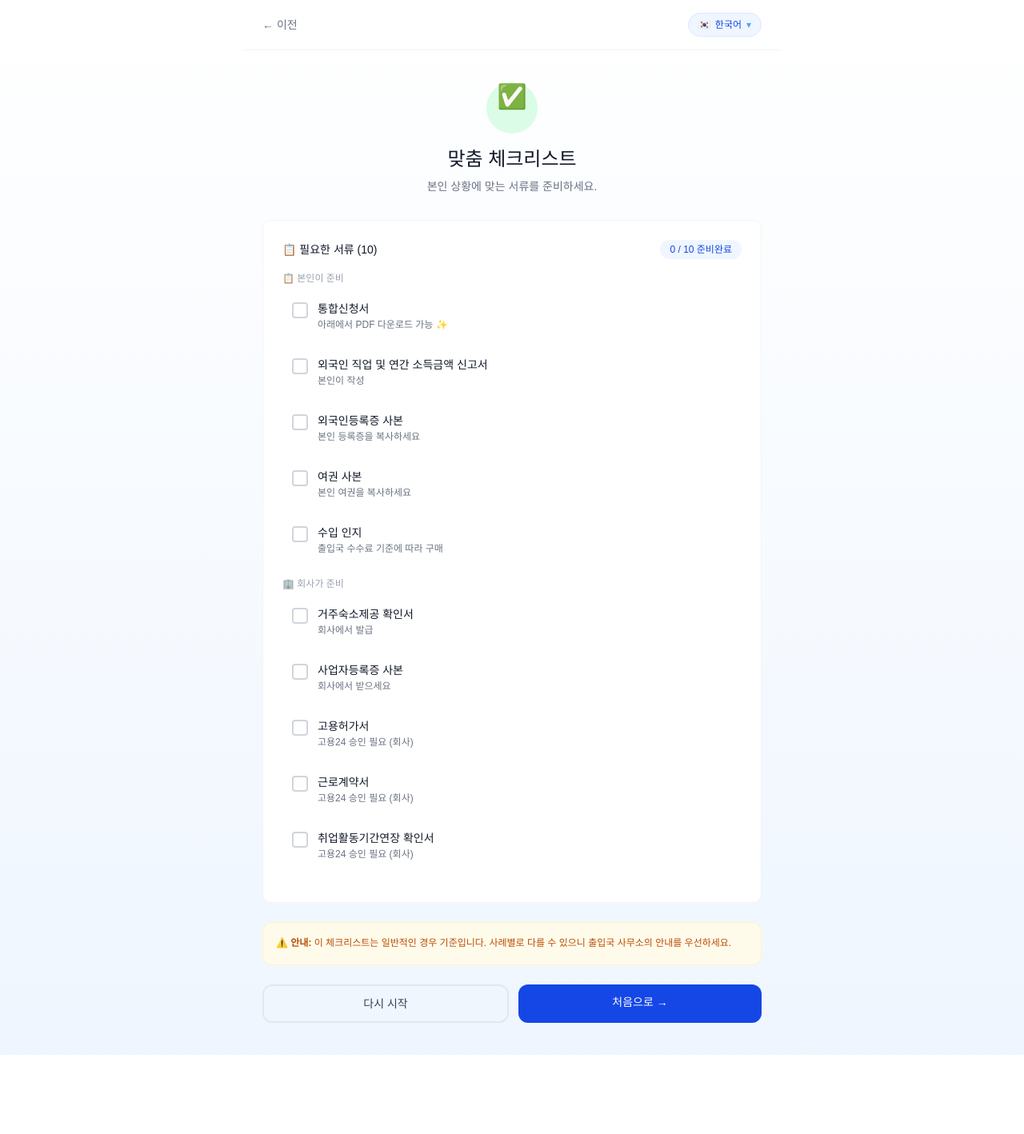
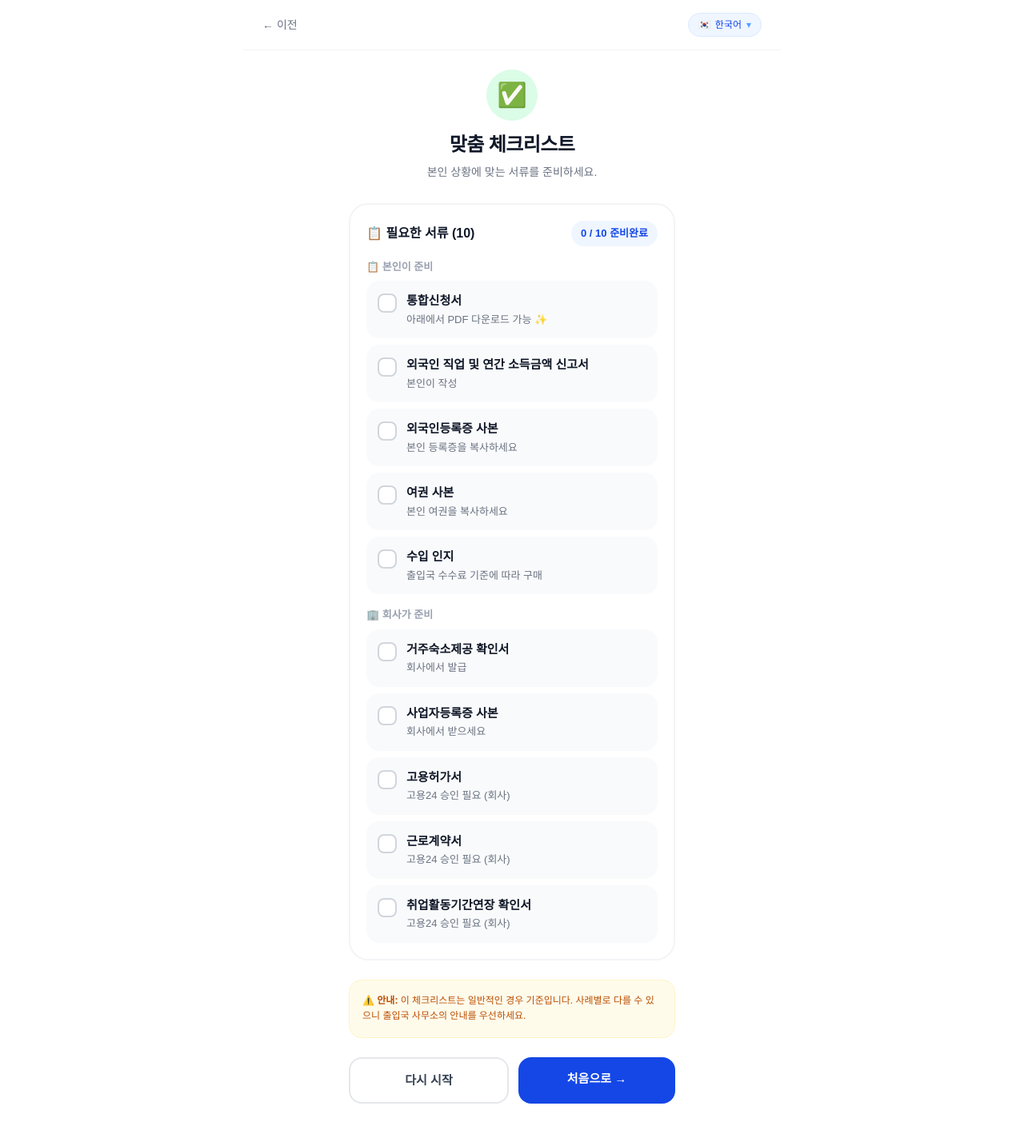
Before and after one commit to leesoyeol1213-glitch/immigration-helper, a Next.js app: page /start/result in a window 1280 px wide. Shown: the top 1418 px of the page at 80% size. Before the commit the page ends 1319 px from the top, so only its background shows below. Built offline with nearby package versions, Linux system fonts and the light colour scheme.

Commit message:
design: result 결과 페이지 컨셉 C 적용 (큰 글씨/둥근 카드/체크리스트 가독성)

```diff
--- a/app/start/result/page.tsx
+++ b/app/start/result/page.tsx
@@ -246,128 +246,110 @@ export default function ResultPage() {
   };
 
   return (
-    <main className="min-h-screen bg-gradient-to-b from-white to-blue-50">
+    <main className="min-h-screen bg-white">
       <LanguageHeader backHref="/start/step5" backLabel={TEXTS.prev[lang]} />
 
-      <section className="max-w-2xl mx-auto px-6 py-10">
-        <div className="text-center mb-8">
-          <div className="inline-block w-16 h-16 bg-green-100 rounded-full flex items-center justify-center mb-4">
+      <section className="max-w-md mx-auto px-5 pt-6 pb-16">
+        {/* 완료 헤더 */}
+        <div className="text-center mb-7">
+          <div className="inline-flex w-16 h-16 bg-green-100 rounded-full items-center justify-center mb-3">
             <span className="text-3xl">✅</span>
           </div>
-          <h1 className="text-2xl font-medium text-gray-900 mb-2">{TEXTS.resultTitle[lang]}</h1>
-          <p className="text-sm text-gray-500">{TEXTS.resultSub[lang]}</p>
+          <h1 className="text-[24px] font-extrabold text-gray-900 tracking-tight mb-1.5">{TEXTS.resultTitle[lang]}</h1>
+          <p className="text-[14px] text-gray-500 font-medium">{TEXTS.resultSub[lang]}</p>
         </div>
 
+        {/* 만료 경고 */}
         {daysLeft !== null && daysLeft < 30 && (
-          <div className="bg-red-50 border-l-4 border-red-500 p-4 rounded-xl mb-6">
-            <p className="text-sm font-medium text-red-900 mb-1">
+          <div className="bg-red-50 border-l-4 border-red-500 p-4 rounded-r-2xl mb-5">
+            <p className="text-[15px] font-extrabold text-red-900 mb-1">
               {daysLeft < 0 ? TEXTS.expired[lang] : TEXTS.daysLeft[lang](daysLeft)}
             </p>
-            <p className="text-xs text-red-700">{TEXTS.urgent[lang]}</p>
+            <p className="text-[13px] text-red-700">{TEXTS.urgent[lang]}</p>
           </div>
         )}
 
+        {/* PDF 다운로드 */}
         {personalInfo && (
-          <div className="space-y-3 mb-6">
-            <div className="bg-blue-700 text-white rounded-xl p-6">
-              <h2 className="text-sm font-medium mb-1">{TEXTS.pdfOfficial[lang]}</h2>
-              <p className="text-xs text-blue-100 mb-3">{TEXTS.pdfOfficialDesc[lang]}</p>
+          <div className="bg-gradient-to-br from-blue-600 to-blue-800 text-white rounded-3xl p-6 mb-6">
+            <h2 className="text-[17px] font-extrabold mb-1">{TEXTS.pdfOfficial[lang]}</h2>
+            <p className="text-[13px] text-blue-100 mb-4">{TEXTS.pdfOfficialDesc[lang]}</p>
             <button onClick={() => handleDownload("official")} disabled={isGenerating !== ""}
-                className="w-full px-4 py-3 bg-white text-blue-700 rounded-lg font-medium text-sm hover:bg-blue-50 transition-colors disabled:opacity-50">
+              className="w-full py-4 bg-white text-blue-700 rounded-2xl font-extrabold text-[16px] hover:bg-blue-50 transition-colors disabled:opacity-50">
               {isGenerating === "official" ? TEXTS.pdfGenerating[lang] : TEXTS.pdfDownload[lang]}
             </button>
           </div>
-          </div>
         )}
 
+        {/* 출입국 사무소 */}
         {nearestOffice && (
-  <div className="bg-white border-2 border-blue-200 rounded-xl p-5 mb-6">
-    <h2 className="text-sm font-medium text-blue-900 mb-3">
-      {TEXTS.officeTitle[lang]}
-    </h2>
-    <p className="text-xs text-gray-500 mb-4">
-      {TEXTS.officeDesc[lang]}
-    </p>
+          <div className="bg-white border-2 border-blue-100 rounded-3xl p-5 mb-6">
+            <h2 className="text-[16px] font-extrabold text-gray-900 mb-1">📍 {TEXTS.officeTitle[lang]}</h2>
+            <p className="text-[13px] text-gray-500 mb-4">{TEXTS.officeDesc[lang]}</p>
 
-    <div className="bg-blue-50 rounded-lg p-4 space-y-2">
-      <p className="text-base font-medium text-gray-900">
-        {nearestOffice.name[lang]}
-      </p>
-      <div className="text-xs text-gray-700">
-        <span className="font-medium">📍 {TEXTS.officeAddress[lang]}:</span> {nearestOffice.address}
+            <div className="bg-blue-50 rounded-2xl p-4 space-y-2">
+              <p className="text-[16px] font-extrabold text-gray-900">{nearestOffice.name[lang]}</p>
+              <div className="text-[13px] text-gray-700">
+                <span className="font-bold">📍 {TEXTS.officeAddress[lang]}:</span> {nearestOffice.address}
               </div>
-      <div className="text-xs text-gray-700">
-        <span className="font-medium">📞 {TEXTS.officePhone[lang]}:</span>{" "}
-        <a href={`tel:${nearestOffice.phone}`} className="text-blue-700 hover:underline">
-          {nearestOffice.phone}
-        </a>
+              <div className="text-[13px] text-gray-700">
+                <span className="font-bold">📞 {TEXTS.officePhone[lang]}:</span>{" "}
+                <a href={`tel:${nearestOffice.phone}`} className="text-blue-700 font-bold hover:underline">{nearestOffice.phone}</a>
               </div>
             </div>
 
-    {/* 🗺️ 구글 맵 */}
-    <div className="mt-4 rounded-lg overflow-hidden border border-gray-200">
+            <div className="mt-4 rounded-2xl overflow-hidden border border-gray-200">
               <iframe
                 src={`https://www.google.com/maps?q=${encodeURIComponent(nearestOffice.address)}&output=embed`}
-        width="100%"
-        height="200"
-        style={{ border: 0 }}
-        loading="lazy"
+                width="100%" height="200" style={{ border: 0 }} loading="lazy"
                 referrerPolicy="no-referrer-when-downgrade"
               />
             </div>
 
-    {/* 길찾기 버튼 */}
-    <a
-  href={`https://www.google.com/maps/dir/?api=1&destination=${encodeURIComponent(nearestOffice.address)}`}
-  target="_blank"
-  rel="noopener noreferrer"
-  className="mt-4 w-full bg-gradient-to-r from-blue-600 to-indigo-600
-             hover:from-blue-700 hover:to-indigo-700
-             text-white font-semibold py-4 px-6 rounded-2xl
-             flex items-center justify-center gap-3
-             transition-all duration-200 shadow-lg hover:shadow-xl
-             active:scale-[0.97]"
->
-  <span className="text-2xl">🗺️</span>
-  <span className="text-base">{TEXTS.officeDirections[lang]}</span>
+            <a href={`https://www.google.com/maps/dir/?api=1&destination=${encodeURIComponent(nearestOffice.address)}`}
+              target="_blank" rel="noopener noreferrer"
+              className="mt-4 w-full bg-blue-700 hover:bg-blue-800 text-white font-extrabold py-4 rounded-2xl flex items-center justify-center gap-2 transition-all active:scale-[0.98]">
+              <span className="text-xl">🗺️</span>
+              <span className="text-[16px]">{TEXTS.officeDirections[lang]}</span>
             </a>
 
-    <p className="text-xs text-gray-400 mt-3">
-      ℹ️ {TEXTS.officeDataSource[lang]}
-    </p>
+            <p className="text-[11px] text-gray-400 mt-3">ℹ️ {TEXTS.officeDataSource[lang]}</p>
           </div>
         )}
-{/* E-7-4 → E-7-4R 지역특화 전환 안내 */}
+
+        {/* E-7-4R 지역특화 안내 */}
         {visa === "E-7-4" && (
-          <div className="bg-gradient-to-br from-amber-50 to-orange-50 border-2 border-amber-300 rounded-xl p-5 mb-6">
+          <div className="bg-amber-50 border-2 border-amber-200 rounded-3xl p-5 mb-6">
             <div className="flex items-start gap-3">
               <span className="text-2xl">💡</span>
               <div className="flex-1">
-                <p className="text-sm font-bold text-amber-900 mb-2">{TEXTS.e74rTitle[lang]}</p>
-                <p className="text-xs text-amber-800 leading-relaxed mb-3">{TEXTS.e74rDesc[lang]}</p>
-                <div className="bg-white rounded-lg p-3 mb-3">
-                  <p className="text-xs font-medium text-amber-900 mb-1">📍 {TEXTS.e74rAreasTitle[lang]}</p>
-                  <p className="text-xs text-amber-700 leading-relaxed">{TEXTS.e74rAreas[lang]}</p>
+                <p className="text-[15px] font-extrabold text-amber-900 mb-2">{TEXTS.e74rTitle[lang]}</p>
+                <p className="text-[13px] text-amber-800 leading-relaxed mb-3">{TEXTS.e74rDesc[lang]}</p>
+                <div className="bg-white rounded-2xl p-3.5 mb-3">
+                  <p className="text-[13px] font-bold text-amber-900 mb-1">📍 {TEXTS.e74rAreasTitle[lang]}</p>
+                  <p className="text-[13px] text-amber-700 leading-relaxed">{TEXTS.e74rAreas[lang]}</p>
                 </div>
                 <p className="text-[11px] text-amber-700 leading-relaxed">{TEXTS.e74rNote[lang]}</p>
               </div>
             </div>
           </div>
         )}
-        <div className="bg-white border border-gray-100 rounded-xl p-6 mb-6">
+
+        {/* 서류 체크리스트 */}
+        <div className="bg-white border-2 border-gray-100 rounded-3xl p-5 mb-6">
           <div className="flex items-center justify-between mb-4">
-            <h2 className="text-sm font-medium text-gray-900">{TEXTS.docsTitle[lang]} ({docs.length})</h2>
-            <span className="text-xs font-medium text-blue-700 bg-blue-50 px-3 py-1 rounded-full">
+            <h2 className="text-[16px] font-extrabold text-gray-900">{TEXTS.docsTitle[lang]} ({docs.length})</h2>
+            <span className="text-[13px] font-bold text-blue-700 bg-blue-50 px-3 py-1.5 rounded-full">
               {Object.values(checked).filter(Boolean).length} / {docs.length} {TEXTS.docDone[lang]}
             </span>
           </div>
-          <ul className="space-y-3">
+
           {(["self", "company"] as const).map((g) => {
             const groupDocs = docs.map((d, idx) => ({ ...d, idx })).filter((d) => d.group === g);
             if (groupDocs.length === 0) return null;
             return (
-              <div key={g} className="mb-4">
-                <p className="text-xs font-medium text-gray-400 mb-2">
+              <div key={g} className="mb-4 last:mb-0">
+                <p className="text-[13px] font-bold text-gray-400 mb-2">
                   {g === "self" ? `📋 ${TEXTS.docGroupSelf[lang]}` : `🏢 ${TEXTS.docGroupCompany[lang]}`}
                 </p>
                 <ul className="space-y-2">
@@ -377,23 +359,23 @@ export default function ResultPage() {
                       <li
                         key={item.idx}
                         onClick={() => toggleCheck(item.idx)}
-                        className={`flex items-start gap-3 p-3 rounded-lg cursor-pointer transition-colors select-none ${
-                          isChecked ? "bg-green-50" : item.isExtra ? "bg-blue-50" : "hover:bg-gray-50"
+                        className={`flex items-start gap-3 p-3.5 rounded-2xl cursor-pointer transition-colors select-none ${
+                          isChecked ? "bg-green-50" : item.isExtra ? "bg-blue-50" : "bg-gray-50 hover:bg-gray-100"
                         }`}
                       >
                         <span
-                          className={`mt-0.5 w-5 h-5 rounded flex items-center justify-center text-xs font-bold flex-shrink-0 border-2 transition-colors ${
+                          className={`mt-0.5 w-6 h-6 rounded-lg flex items-center justify-center text-sm font-bold flex-shrink-0 border-2 transition-colors ${
                             isChecked ? "bg-green-600 border-green-600 text-white" : "bg-white border-gray-300 text-transparent"
                           }`}
                         >
                           ✓
                         </span>
                         <div className="flex-1">
-                          <p className={`text-sm font-medium transition-colors ${isChecked ? "text-gray-400 line-through" : "text-gray-900"}`}>
+                          <p className={`text-[15px] font-bold transition-colors ${isChecked ? "text-gray-400 line-through" : "text-gray-900"}`}>
                             {item.name}
-                            {item.isExtra && <span className="ml-2 text-xs text-blue-600 no-underline">{TEXTS.docExtra[lang]}</span>}
+                            {item.isExtra && <span className="ml-2 text-[12px] text-blue-600 no-underline font-medium">{TEXTS.docExtra[lang]}</span>}
                           </p>
-                          <p className={`text-xs mt-0.5 ${isChecked ? "text-gray-300" : "text-gray-500"}`}>{item.desc}</p>
+                          <p className={`text-[13px] mt-0.5 ${isChecked ? "text-gray-300" : "text-gray-500"}`}>{item.desc}</p>
                         </div>
                       </li>
                     );
@@ -402,23 +384,25 @@ export default function ResultPage() {
               </div>
             );
           })}
-          </ul>
+
           {docs.length > 0 && Object.values(checked).filter(Boolean).length === docs.length && (
-            <p className="text-xs text-green-700 font-medium mt-4 text-center">{TEXTS.docAllDone[lang]} 🎉</p>
+            <p className="text-[14px] text-green-700 font-extrabold mt-4 text-center">{TEXTS.docAllDone[lang]} 🎉</p>
           )}
         </div>
 
-        <div className="bg-amber-50 border border-amber-100 rounded-xl p-4 mb-6">
-          <p className="text-xs text-amber-700 leading-relaxed">
+        {/* 안내 */}
+        <div className="bg-amber-50 border border-amber-100 rounded-2xl p-4 mb-6">
+          <p className="text-[12px] text-amber-700 leading-relaxed">
             <strong>{TEXTS.warnTitle[lang]}</strong> {TEXTS.warnDesc[lang]}
           </p>
         </div>
 
+        {/* 버튼 */}
         <div className="flex gap-3">
-          <button onClick={handleReset} className="flex-1 px-6 py-3 rounded-xl font-medium text-sm border-2 border-gray-200 text-gray-700 hover:bg-gray-50 transition-colors">
+          <button onClick={handleReset} className="flex-1 py-4 rounded-2xl font-extrabold text-[15px] border-2 border-gray-200 text-gray-700 hover:bg-gray-50 transition-colors">
             {TEXTS.reset[lang]}
           </button>
-          <Link href="/" className="flex-1 px-6 py-3 rounded-xl font-medium text-sm bg-blue-700 text-white hover:bg-blue-800 transition-colors text-center">
+          <Link href="/" className="flex-1 py-4 rounded-2xl font-extrabold text-[15px] bg-blue-700 text-white hover:bg-blue-800 transition-colors text-center">
             {TEXTS.homeBtn[lang]}
           </Link>
         </div>
```
Lines whose indentation alone changed are shown as unchanged.
